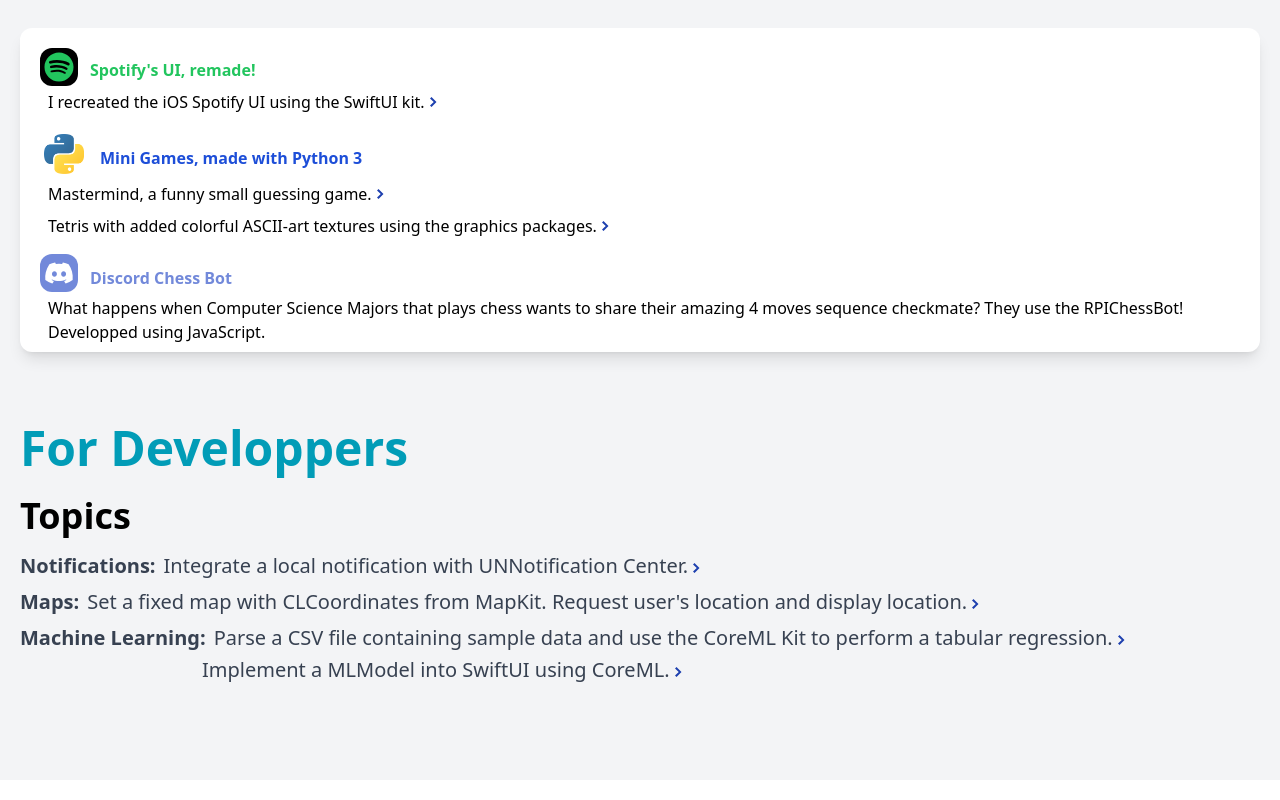
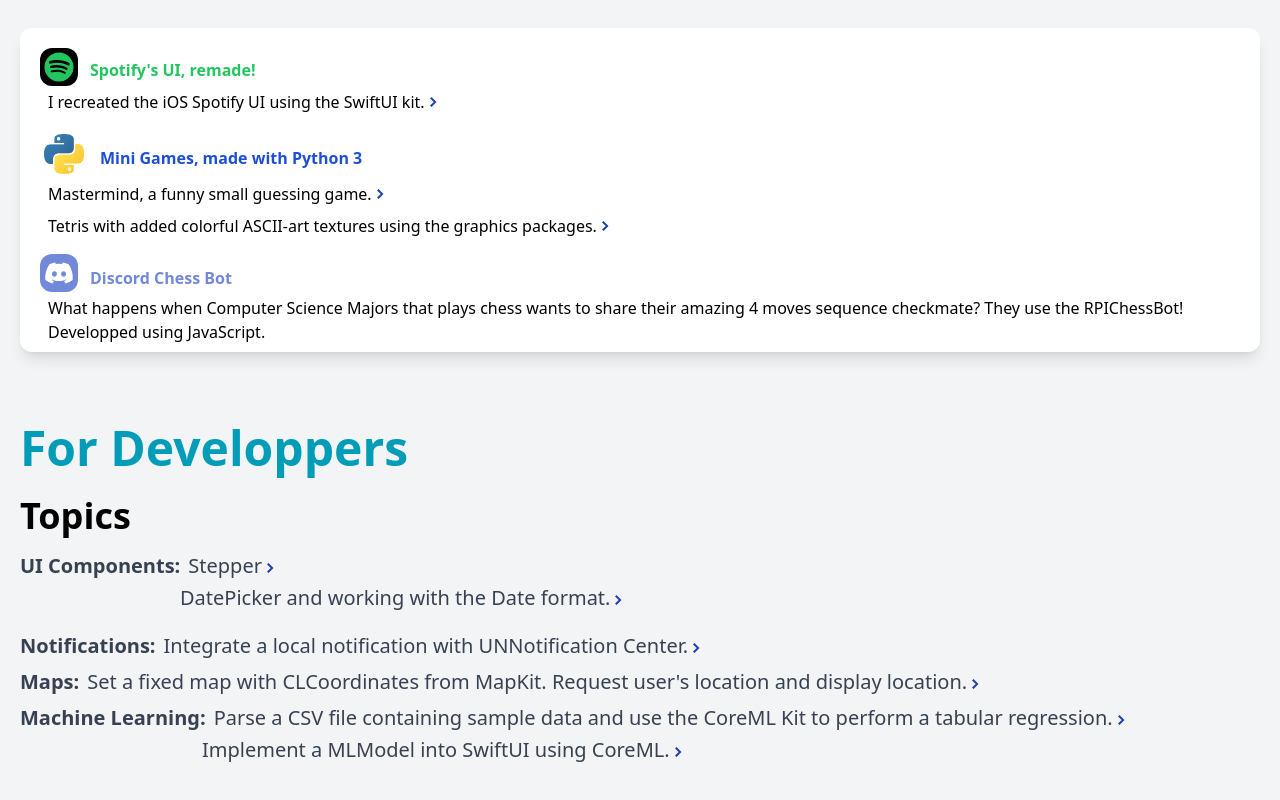
Before and after one commit to tommytrg297/MyWebsite, a React (Create React App) app: page / in a window 1280 px wide. Shown: the part 1982-2782 px from the top of the page. Built offline with nearby package versions, Linux system fonts and the light colour scheme.

Commit message:
More Updates

```diff
--- a/src/components/forDevs.js
+++ b/src/components/forDevs.js
@@ -10,6 +10,30 @@ export default function forDevs() {
             <p className= "text-black text-4xl md:text-4xl font-semibold">
                Topics
             </p>
+
+            {/* SwiftUI Items */}
+            <div className = "flex mt-4 ">
+            <p className= "text-base text-md md:text-xl text-left font-bold text-gray-700 leading-relaxed ">
+                UI Components:
+            </p>
+
+            <p className= "text-base text-md md:text-xl text-left text-gray-700 leading-relaxed pl-2">
+                 Stepper
+            </p>
+            <a href="https://github.com/TruongTommy99/UsefulSwiftCode/blob/main/UsefulCode/UsefulCode/UI%20Components/StepperView.swift" target="_blank" rel="noreferrer noopener"
+            className = "py-2  text-blue-800">
+                    <GoChevronRight/>
+                     </a>
+            </div>
+            <div className = "flex">
+            <p className= "text-base text-md md:text-xl text-left text-gray-700 leading-relaxed pl-[8em]">
+                DatePicker and working with the Date format.
+            </p>
+            <a href="https://github.com/TruongTommy99/UsefulSwiftCode/blob/main/UsefulCode/UsefulCode/UI%20Components/DatePickerView.swift" target="_blank" rel="noreferrer noopener"
+            className = "py-2  text-blue-800">
+                    <GoChevronRight/>
+                     </a>
+            </div>
 
             {/* NOTIFICATIONS */}
             <div className = "flex mt-4 ">
@@ -66,6 +90,9 @@ export default function forDevs() {
 
 
 
+
+
+
         </div>
     </div>
 
```
